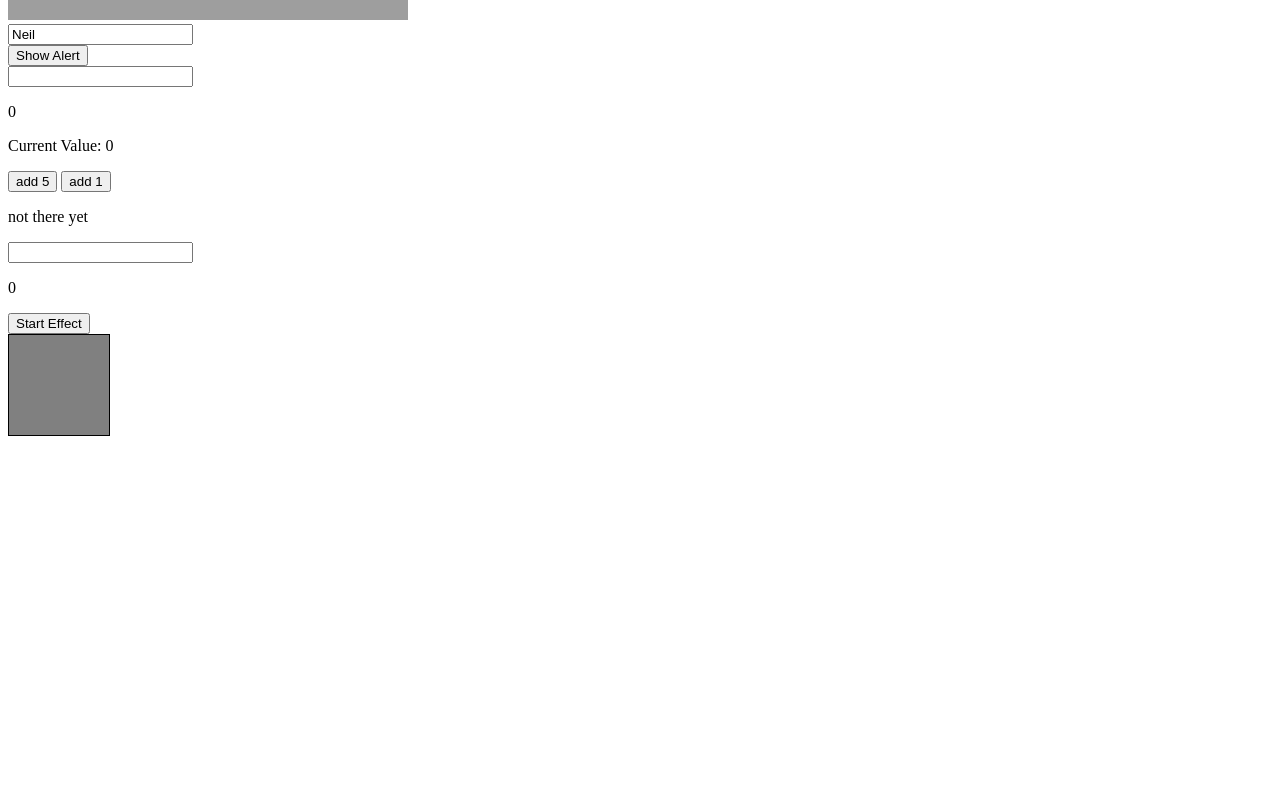
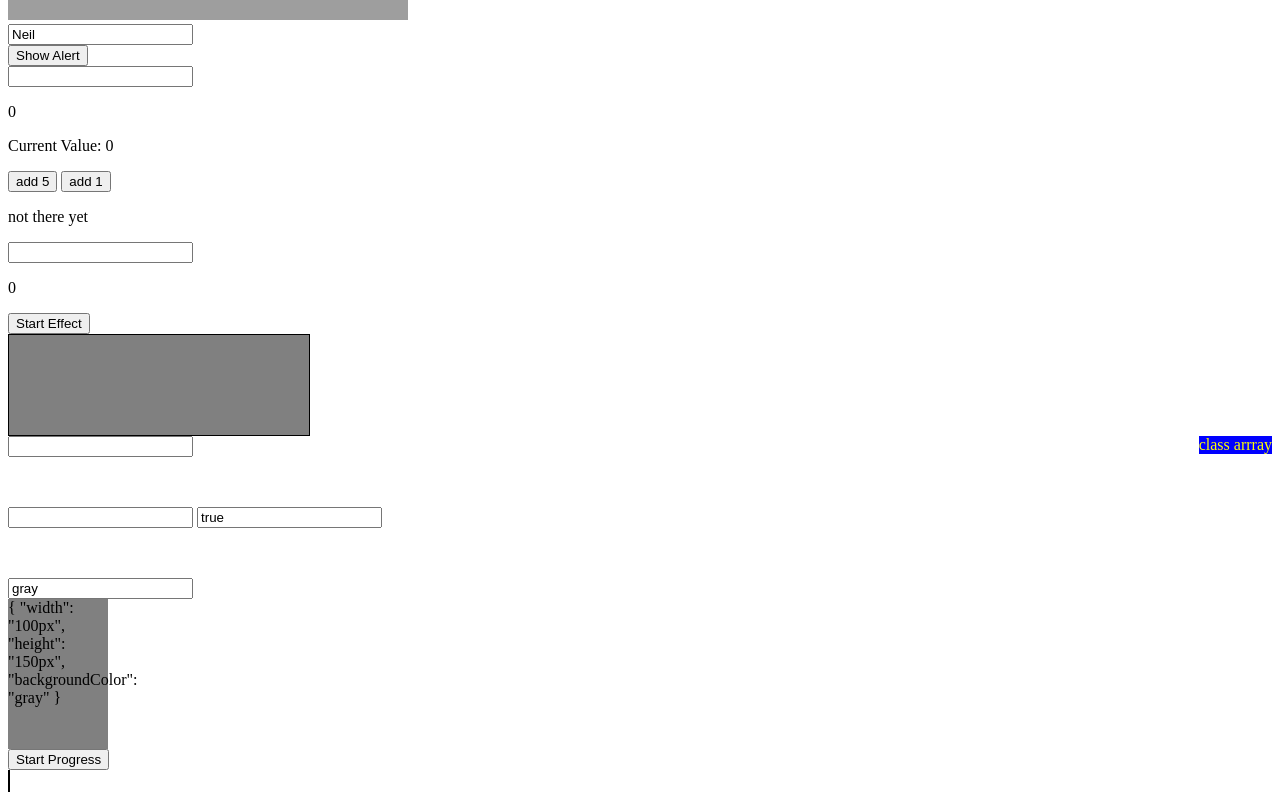
Before and after one commit to nsterom/vue_skill-basic, a website: page public/index.html in a window 1280 px wide. Shown: the part 547-1347 px from the top of the page. Before the commit the page ends 991 px from the top, so only its background shows below. Drawn offline with nearby package versions, Linux system fonts and the light colour scheme; grey boxes are pictures that could not be loaded.

Commit message:
react style

```diff
--- a/public/css/styles.css
+++ b/public/css/styles.css
@@ -1,5 +1,5 @@
 #effect {
-    width: 100px;
+    width: 300px;
     height: 100px;
     border: 1px solid black;
 }
@@ -13,3 +13,26 @@
     background-color: gray;
     width: 50px;
 }
+
+.blue {
+    background-color: blue;
+}
+
+.float {
+    float: right;
+}
+
+.text-color {
+    color: yellow;
+}
+
+.visible {
+    width: 100px;
+    height: 50px;
+}
+
+.progress-bar {
+    width: 200px;
+    height: 20px;
+    border: 1px solid black;
+}
--- a/public/index.html
+++ b/public/index.html
@@ -49,6 +49,29 @@
                 <button @click="startEffect">Start Effect</button>
                 <div id="effect" v-bind:class="effectClasses"></div>
             </div>
+
+            <div v-bind:class="[float, 'blue', 'text-color']">class arrray</div>
+
+            <div>
+                <input type="text" v-model="userClass">
+                <div v-bind:class="[{visible: true}, userClass]">{{ userClass }}</div>
+            </div>
+
+            <div>
+                <input type="text" v-model="userClass">
+                <input type="text" v-model="isVisible">
+                <div v-bind:class="[{visible: isVisible}, userClass]"></div>
+            </div>
+
+            <div>
+                <input type="text" v-model="myStyle.backgroundColor">
+                <div :style="myStyle">{{ myStyle }}</div>
+            </div>
+
+            <div>
+                <button @click="startProgress">Start Progress</button>
+                <div v-bind:class="['progress-bar']" v-bind:style="progressBar"></div>
+            </div>
         </div>
 
         <script src="scripts/exercise.js"></script>
--- a/public/scripts/exercise.js
+++ b/public/scripts/exercise.js
@@ -37,6 +37,18 @@ new Vue({
         effectClasses: {
             highlight: false,
             shrink: true
+        },
+        float: 'float',
+        userClass: '',
+        isVisible: true,
+        myStyle: {
+            width: '100px',
+            height: '150px',
+            backgroundColor: 'gray'
+        },
+        progressBar: {
+            width: '0px',
+            backgroundColor: 'red'
         }
     },
     methods: {
@@ -46,6 +58,14 @@ new Vue({
                 vm.effectClasses.highlight = !vm.effectClasses.highlight
                 vm.effectClasses.shrink = !vm.effectClasses.shrink
             }, 1000);
+        },
+        startProgress: function() {
+            var vm = this
+            wid = 0
+            setInterval(function() {
+                vm.progressBar.width = wid + 'px'
+                wid += 10
+            }, 1000)
         }
     }
 })
```
